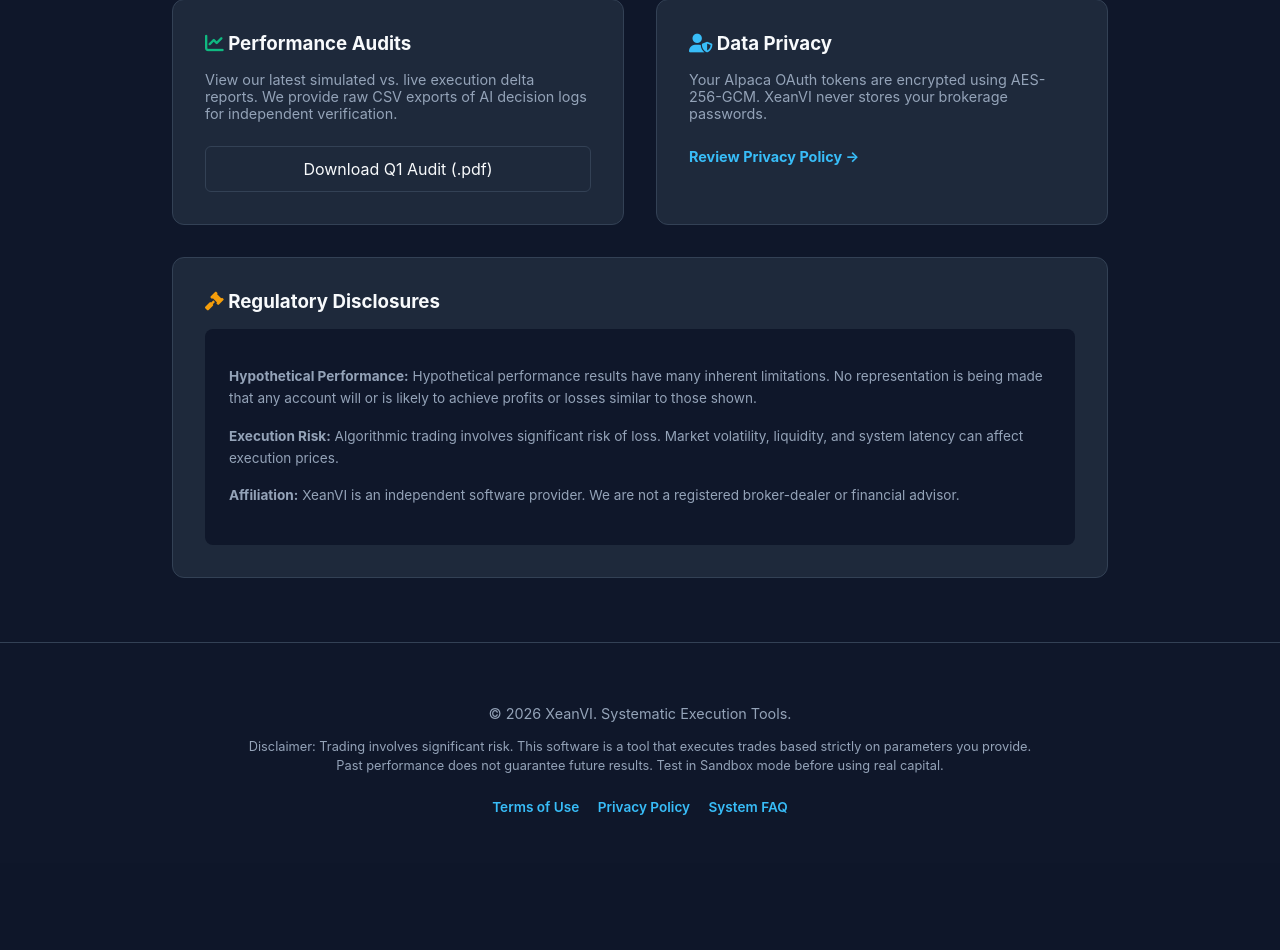
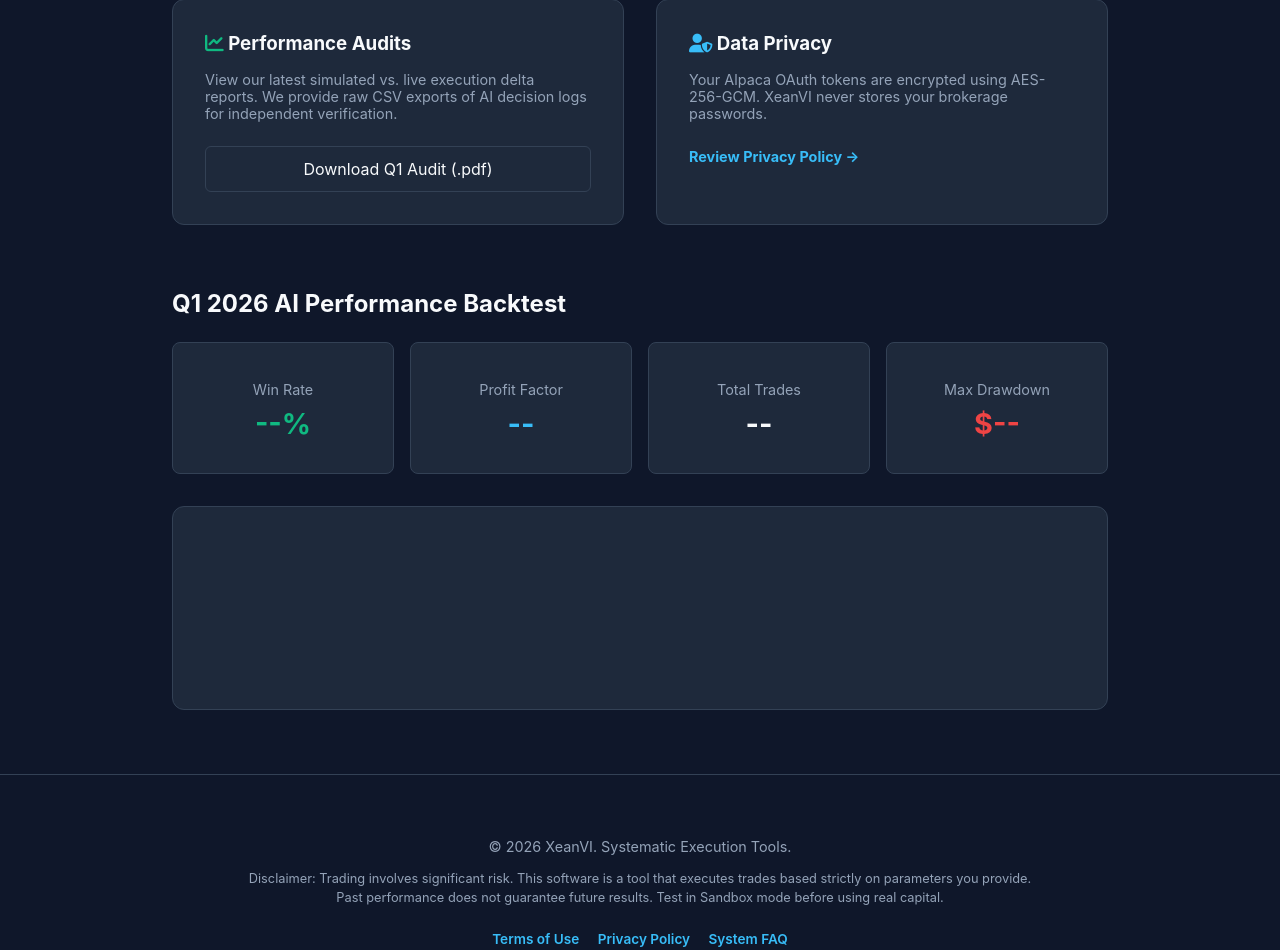
Before and after one commit to TroyS0326/trader, a Flask app: page /transparency in a window 1280 px wide. Shown: the part 288-1238 px from the top of the page. Before the commit the page ends 1103 px from the top, so only its background shows below. Run offline with Flask 3, Linux system fonts and the light colour scheme; a map, chart or similar area stays blank; parts of the project's set-up code (start-up, migrations or seed data) failed here and were passed over; some libraries are stand-ins or nearby versions.

Commit message:
Add transparency stats API and live backtest chart

```diff
--- a/app.py
+++ b/app.py
@@ -447,6 +447,19 @@ def transparency():
     # In a fully fleshed-out app, you might pass dynamic backtest stats here
     # from your analyze_performance.py script. For now, we render the hub.
     return render_template('transparency.html', current_user=current_user)
+
+
+@app.route('/api/transparency/stats')
+def api_transparency_stats():
+    """Serves the pre-calculated backtest performance metrics."""
+    report_path = os.path.join(app.root_path, 'static', 'performance_report.json')
+    try:
+        with open(report_path, 'r') as f:
+            data = json.load(f)
+        return ok(data)
+    except FileNotFoundError:
+        return fail("Performance report is currently generating. Please check back shortly.", 404)
+
 
 @app.route('/logout')
 @login_required
--- a/templates/transparency.html
+++ b/templates/transparency.html
@@ -82,16 +82,90 @@
                 <a href="/privacy" style="color: var(--accent-blue); font-weight: bold; font-size: 0.9rem; text-decoration: none;">Review Privacy Policy →</a>
             </div>
 
-            <div class="settings-card" style="background: var(--bg-card); padding: 2rem; border-radius: 12px; border: 1px solid var(--border-color); grid-column: 1 / -1;">
-                <h3 style="margin-bottom: 1rem;"><i class="fas fa-gavel" style="color: var(--warning);"></i> Regulatory Disclosures</h3>
-                <div style="font-size: 0.85rem; color: var(--text-muted); line-height: 1.6; background: var(--bg-main); padding: 1.5rem; border-radius: 8px;">
-                    <p style="margin-bottom: 1rem;"><strong>Hypothetical Performance:</strong> Hypothetical performance results have many inherent limitations. No representation is being made that any account will or is likely to achieve profits or losses similar to those shown.</p>
-                    <p style="margin-bottom: 1rem;"><strong>Execution Risk:</strong> Algorithmic trading involves significant risk of loss. Market volatility, liquidity, and system latency can affect execution prices.</p>
-                    <p><strong>Affiliation:</strong> XeanVI is an independent software provider. We are not a registered broker-dealer or financial advisor.</p>
+        </div>
+    </div>
+    <script src="https://cdn.jsdelivr.net/npm/chart.js"></script>
+
+    <div class="container" style="max-width: 1000px; margin: 0 auto 4rem auto; padding: 0 2rem;">
+        <div style="margin-top: 3rem;">
+            <h2 style="margin-bottom: 1.5rem;">Q1 2026 AI Performance Backtest</h2>
+
+            <div style="display: grid; grid-template-columns: repeat(4, 1fr); gap: 1rem; margin-bottom: 2rem;">
+                <div class="stat-card" style="background: var(--bg-card); padding: 1.5rem; border-radius: 8px; border: 1px solid var(--border-color); text-align: center;">
+                    <p style="color: var(--text-muted); font-size: 0.9rem; margin-bottom: 0.5rem;">Win Rate</p>
+                    <h3 id="stat-winrate" style="color: var(--success); font-size: 1.8rem;">--%</h3>
                 </div>
+                <div class="stat-card" style="background: var(--bg-card); padding: 1.5rem; border-radius: 8px; border: 1px solid var(--border-color); text-align: center;">
+                    <p style="color: var(--text-muted); font-size: 0.9rem; margin-bottom: 0.5rem;">Profit Factor</p>
+                    <h3 id="stat-profitfactor" style="color: var(--accent-blue); font-size: 1.8rem;">--</h3>
+                </div>
+                <div class="stat-card" style="background: var(--bg-card); padding: 1.5rem; border-radius: 8px; border: 1px solid var(--border-color); text-align: center;">
+                    <p style="color: var(--text-muted); font-size: 0.9rem; margin-bottom: 0.5rem;">Total Trades</p>
+                    <h3 id="stat-trades" style="font-size: 1.8rem;">--</h3>
+                </div>
+                <div class="stat-card" style="background: var(--bg-card); padding: 1.5rem; border-radius: 8px; border: 1px solid var(--border-color); text-align: center;">
+                    <p style="color: var(--text-muted); font-size: 0.9rem; margin-bottom: 0.5rem;">Max Drawdown</p>
+                    <h3 id="stat-drawdown" style="color: var(--danger); font-size: 1.8rem;">$--</h3>
+                </div>
+            </div>
+
+            <div style="background: var(--bg-card); padding: 1.5rem; border-radius: 12px; border: 1px solid var(--border-color);">
+                <canvas id="equityChart" width="400" height="150"></canvas>
             </div>
         </div>
     </div>
+
+    <script>
+        document.addEventListener("DOMContentLoaded", function() {
+            fetch('/api/transparency/stats')
+                .then(response => response.json())
+                .then(data => {
+                    if (data.ok && data.data) {
+                        const stats = data.data;
+
+                        document.getElementById('stat-winrate').innerText = stats.win_rate + '%';
+                        document.getElementById('stat-profitfactor').innerText = stats.profit_factor;
+                        document.getElementById('stat-trades').innerText = stats.total_trades;
+                        document.getElementById('stat-drawdown').innerText = '$' + stats.max_drawdown_dollars;
+
+                        const ctx = document.getElementById('equityChart').getContext('2d');
+                        new Chart(ctx, {
+                            type: 'line',
+                            data: {
+                                labels: stats.equity_curve_labels,
+                                datasets: [{
+                                    label: 'Cumulative Net Profit ($)',
+                                    data: stats.equity_curve_data,
+                                    borderColor: '#3b82f6',
+                                    backgroundColor: 'rgba(59, 130, 246, 0.1)',
+                                    borderWidth: 2,
+                                    fill: true,
+                                    tension: 0.4,
+                                    pointRadius: 0
+                                }]
+                            },
+                            options: {
+                                responsive: true,
+                                plugins: {
+                                    legend: { display: false }
+                                },
+                                scales: {
+                                    y: {
+                                        grid: { color: '#1e293b' },
+                                        ticks: { color: '#94a3b8' }
+                                    },
+                                    x: {
+                                        grid: { display: false },
+                                        ticks: { color: '#94a3b8', maxTicksLimit: 10 }
+                                    }
+                                }
+                            }
+                        });
+                    }
+                })
+                .catch(error => console.error("Error loading performance data:", error));
+        });
+    </script>
         {% include 'footer.html' %}
 
 </body>
```
